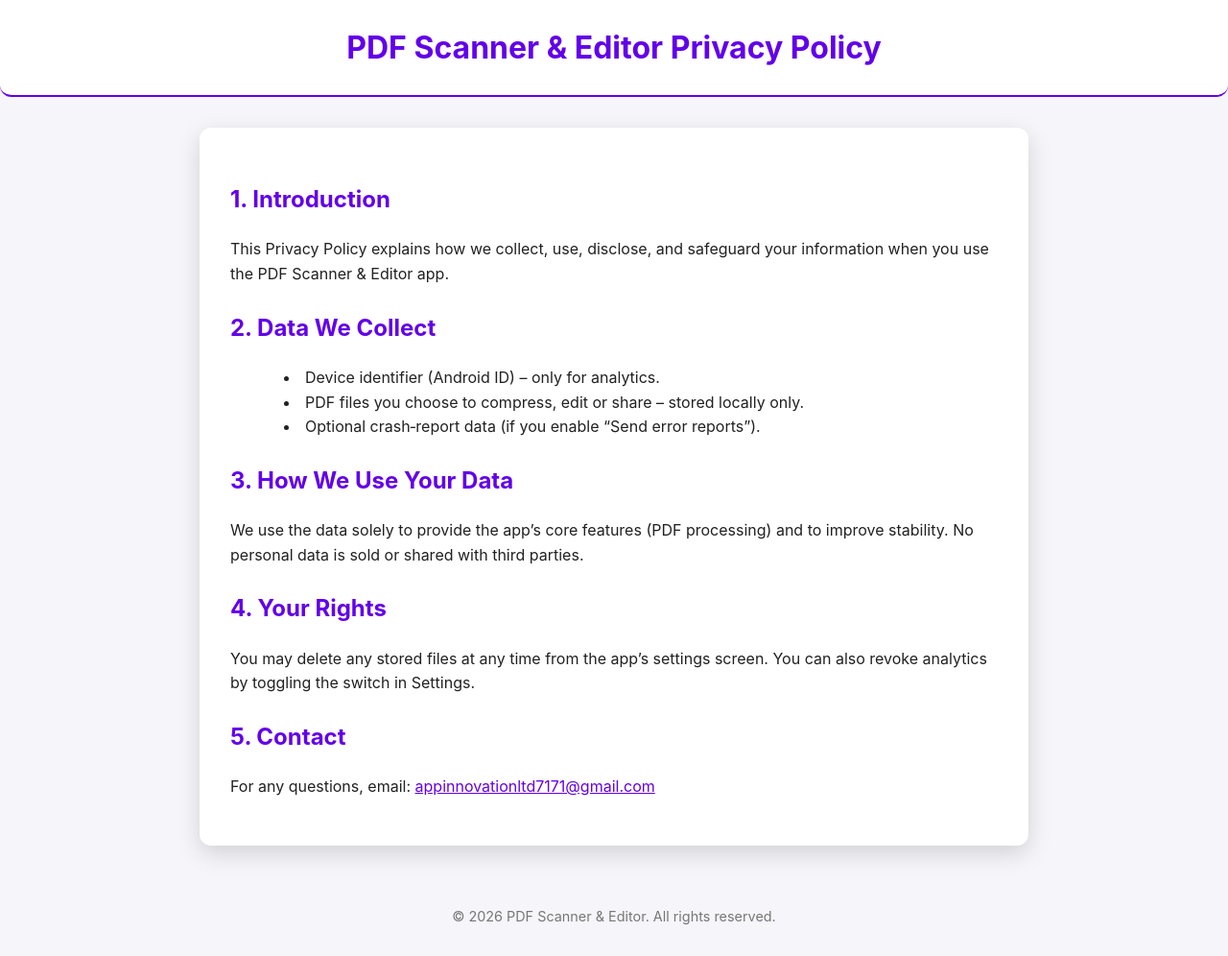
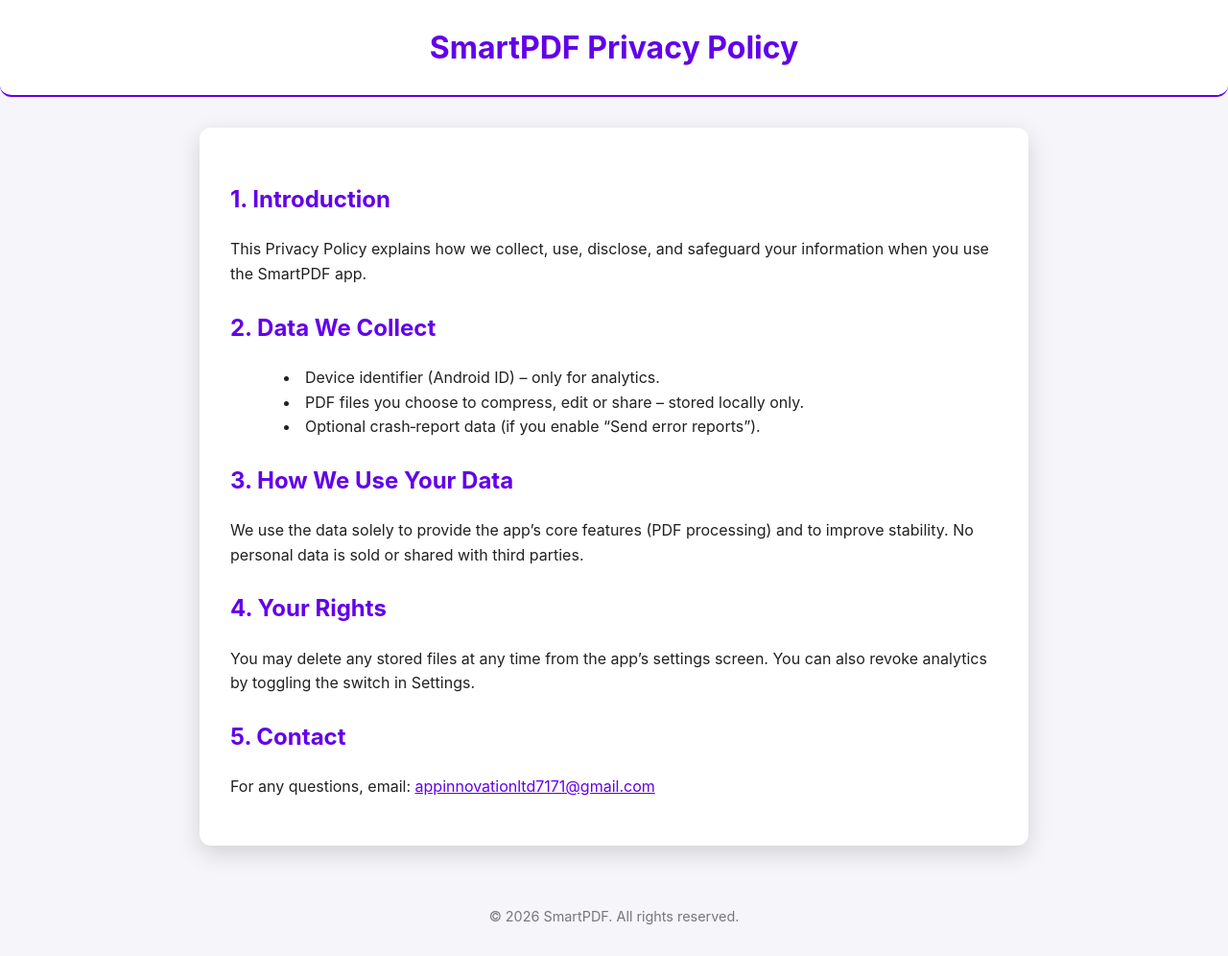
Before and after one commit to nanadhawale/smartpdf-privacy, a plain HTML site: page privacy_policy.html in a window 1280 px wide. Shown: the whole page at 96% size. Drawn offline with Linux system fonts and the light colour scheme.

Commit message:
Update privacy policy references to SmartPDF

```diff
--- a/privacy_policy.html
+++ b/privacy_policy.html
@@ -1,20 +1,21 @@
 <!DOCTYPE html>
 <html lang="en">
 <head>
+    <meta name="google-site-verification" content="kDYmmam5EuSfyrASmxW9NQyCAtsoBqbNmhVL-J7NOe4" />
     <meta charset="UTF-8">
-    <title>PDF Scanner & Editor – Privacy Policy</title>
+    <title>SmartPDF – Privacy Policy</title>
     <link rel="stylesheet" href="style.css">
-    <meta name="description" content="Privacy policy for the PDF Scanner & Editor Android application.">
+    <meta name="description" content="Privacy policy for the SmartPDF Android application.">
     <meta name="viewport" content="width=device-width, initial-scale=1.0">
 </head>
 <body>
     <header>
-        <h1>PDF Scanner & Editor Privacy Policy</h1>
+        <h1>SmartPDF Privacy Policy</h1>
     </header>
 
     <section class="content">
         <h2>1. Introduction</h2>
-        <p>This Privacy Policy explains how we collect, use, disclose, and safeguard your information when you use the PDF Scanner & Editor app.</p>
+        <p>This Privacy Policy explains how we collect, use, disclose, and safeguard your information when you use the SmartPDF app.</p>
 
         <h2>2. Data We Collect</h2>
         <ul>
@@ -34,7 +35,7 @@
     </section>
 
     <footer>
-        <p>© 2026 PDF Scanner & Editor. All rights reserved.</p>
+        <p>© 2026 SmartPDF. All rights reserved.</p>
     </footer>
 </body>
 </html>
```
